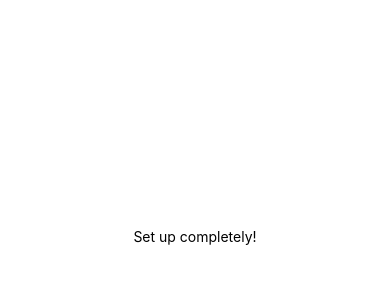
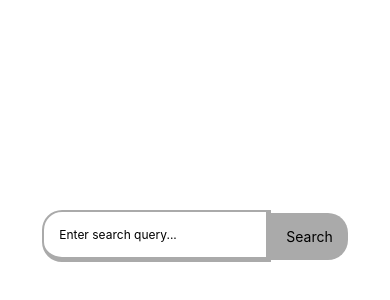
Before and after one commit to SKR301/marquee-coding-challenge, a React Native app: screen / in a window 390 px wide. Shown: the part 186-486 px from the top of the page. Built offline with nearby package versions, Linux system fonts and the light colour scheme.

Commit message:
added search UI

```diff
--- a/App.js
+++ b/App.js
@@ -1,11 +1,11 @@
 import { StatusBar } from 'expo-status-bar';
 import { StyleSheet, Text, View } from 'react-native';
+import Search from './pages/search';
 
 export default function App() {
 	return (
 		<View style={styles.container}>
-      <Text>Set up completely!</Text>
-      <StatusBar style="auto" />
+			<Search />
 		</View>
 	);
 }
--- /dev/null
+++ b/pages/search.js
@@ -0,0 +1,42 @@
+import { StatusBar } from 'expo-status-bar';
+import { StyleSheet, Text, View, TextInput } from 'react-native';
+import { Button, TouchableOpacity } from 'react-native-web';
+
+export default function Search() {
+	return (
+		<View style={styles.container}>
+			<TextInput style={styles.inputFormData} placeholder={'Enter search query...'}>
+			</TextInput>
+			<TouchableOpacity style={styles.searchBtn}><Text>Search</Text></TouchableOpacity>
+		</View>
+	);
+}
+
+const styles = StyleSheet.create({
+	container: {
+		flex: 1,
+		flexDirection: 'row',
+		backgroundColor: '#fff',
+		alignItems: 'center',
+		justifyContent: 'center',
+	},
+	inputFormData: {
+		backgroundColor: '#fff',
+		borderTopLeftRadius: 20,
+		borderBottomLeftRadius: 20,
+		padding: 15,
+		fontSize: 12,
+		borderBottomWidth: 5,
+		borderRightWidth: 5,
+		borderTopWidth: 2,
+		borderLeftWidth: 2,
+		borderColor: '#aaa',
+	},
+	searchBtn: {
+		backgroundColor: '#aaa',
+		borderTopRightRadius: 20,
+		borderBottomRightRadius: 20,
+		padding: 15,
+		fontSize: 12,
+	}
+});
```
Lines whose indentation alone changed are shown as unchanged.
